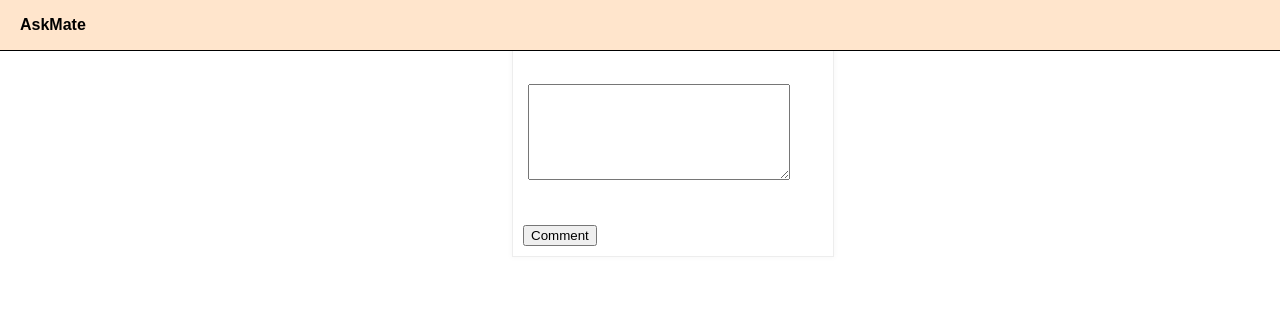
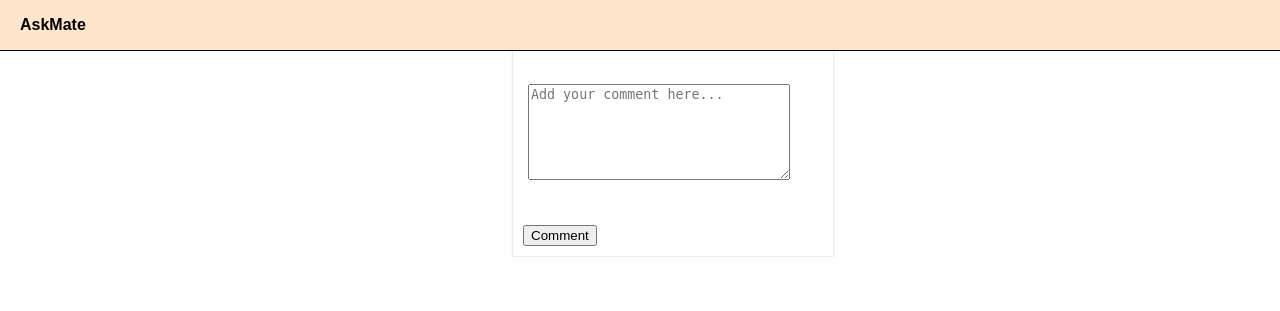
Before and after one commit to CodecoolGlobal/ask-mate-3-python-Cseplonorbert, a Flask app: page /answer/1/1/new-comment in a window 1280 px wide. Shown: the top 311 px of the page. Run offline with Flask 2, Linux system fonts and the light colour scheme.

Commit message:
placeholder added to new comment

```diff
--- a/templates/add_new_comment.html
+++ b/templates/add_new_comment.html
@@ -8,7 +8,7 @@
 
             <label class="labels" for="comment" name="comment">Comment:</label><br>
             <div class="textarea_style">
-                <textarea class="textarea" name="comment" id="comment" cols="30" rows="6">{% block comment %}{% endblock %}</textarea><br>
+                <textarea class="textarea" name="comment" id="comment" cols="30" rows="6" placeholder="Add your comment here..."></textarea><br>
             </div><br>
             <br>
             <button type="submit">Comment</button>
```
